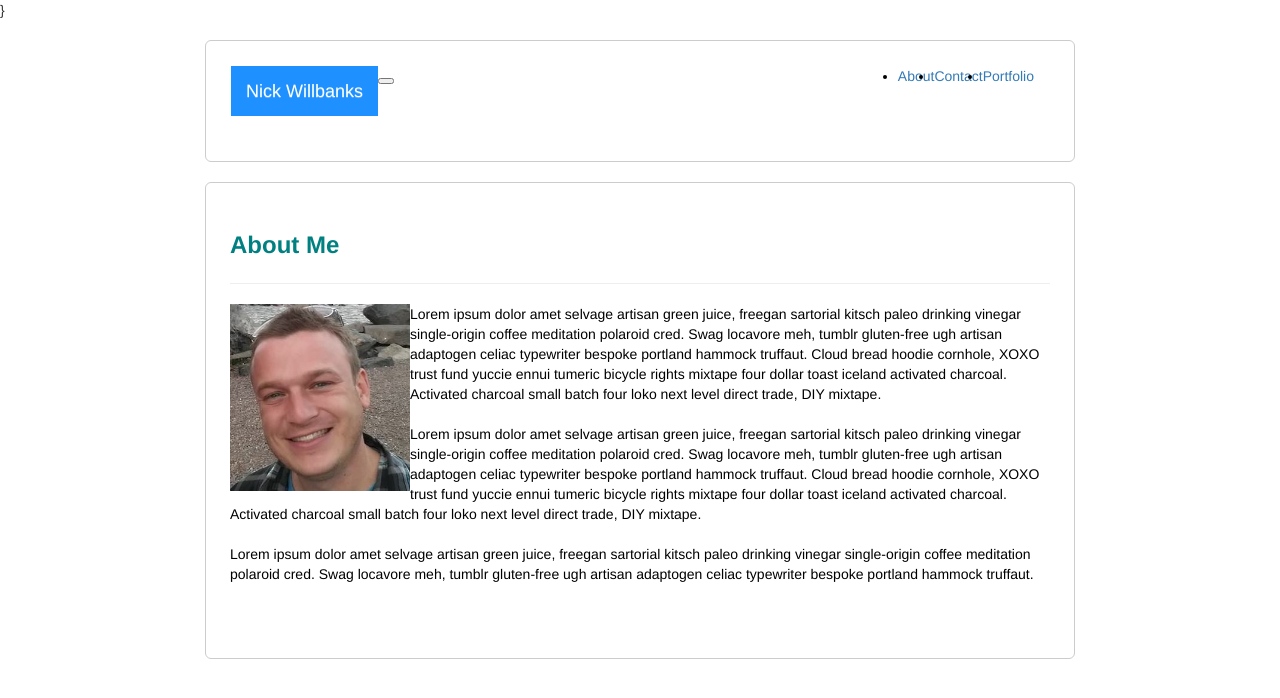
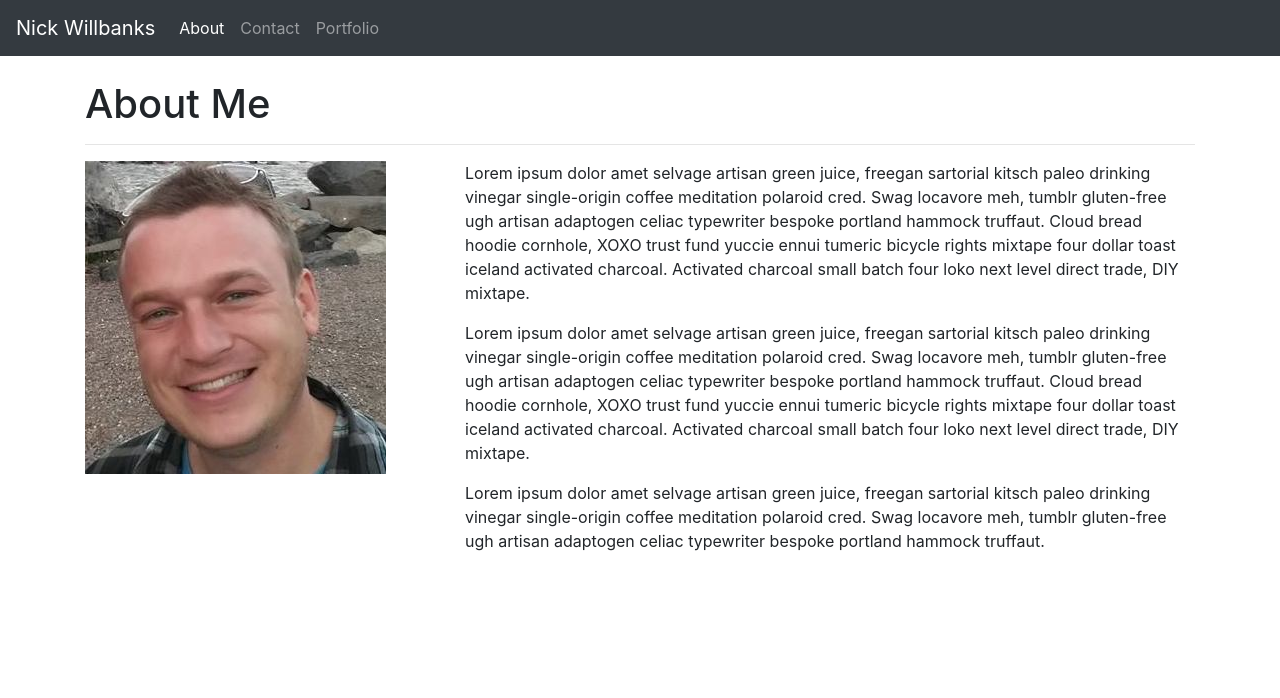
Before and after one commit to nwillbanks/Bootstrap-Portfolio, a plain HTML site: page index.html in a window 1280 px wide. Drawn offline with nearby package versions, Linux system fonts and the light colour scheme.

Commit message:
Navigation with Bootstrap
Yay.

```diff
--- a/index.html
+++ b/index.html
@@ -1,55 +1,27 @@
-<!DOCTYPE html>
-<html lang="en-us">
-
+<!doctype html>
+<html lang="en">
   <head>
-  <meta charset="UTF-8">
+    <meta charset="utf-8">
+    <meta name="viewport" content="width=device-width, initial-scale=1, shrink-to-fit=no">
     <title>All About Me</title>
-
-<!-- Latest compiled and minified CSS -->
-  <link rel="stylesheet" href="https://maxcdn.bootstrapcdn.com/bootstrap/3.3.7/css/bootstrap.min.css" integrity="sha384-BVYiiSIFeK1dGmJRAkycuHAHRg32OmUcww7on3RYdg4Va+PmSTsz/K68vbdEjh4u" crossorigin="anonymous">
-
-<!-- Optional theme -->
-  <link rel="stylesheet" href="https://maxcdn.bootstrapcdn.com/bootstrap/3.3.7/css/bootstrap-theme.min.css" integrity="sha384-rHyoN1iRsVXV4nD0JutlnGaslCJuC7uwjduW9SVrLvRYooPp2bWYgmgJQIXwl/Sp" crossorigin="anonymous">
-
+    <link rel="stylesheet" href="https://stackpath.bootstrapcdn.com/bootstrap/4.1.3/css/bootstrap.min.css" integrity="sha384-MCw98/SFnGE8fJT3GXwEOngsV7Zt27NXFoaoApmYm81iuXoPkFOJwJ8ERdknLPMO" crossorigin="anonymous">
+    <style type="text/css">
+    main.container {
+      padding-top: 80px;
+    }
+    </style>
   </head>
-
   <body>
-  <style>body {
-    {
-        background-color: #646569;
-        background-image: url("images/background.png");
-        text-align: center;
-        font: 12px/18px arial;
-        color: #646569;
-    }</style>
-
-  }
-<center>
     <header>
-    <div class="container-fluid">
-      <style>div.container-fluid {
-          background-color: #ddd;
-          color: black;
-    }</style>
-
-      <nav class="navbar navbar-expand-lg navbar-light bg-light">
+      <nav class="navbar navbar-expand-md navbar-dark fixed-top bg-dark">
         <a class="navbar-brand" href="#">Nick Willbanks</a>
-          <style>a.navbar-brand {
-                background-color: dodgerblue;
-                color: white;
-          }</style>
-
-        <button class="navbar-toggler" type="button" data-toggle="collapse" data-target="#navbarSupportedContent" aria-controls="navbarSupportedContent" aria-expanded="false" aria-label="Toggle navigation">
+        <button class="navbar-toggler" type="button" data-toggle="collapse" data-target="#navbarCollapse" aria-controls="navbarCollapse" aria-expanded="false" aria-label="Toggle navigation">
+          <span class="navbar-toggler-icon"></span>
         </button>
-
-        <div class="collapse navbar-collapse" id="navbarSupportedContent">
-          <style>div#navbarSupportedContent {
-            float: right;
-          }</style>
-
+        <div class="collapse navbar-collapse" id="navbarCollapse">
           <ul class="navbar-nav mr-auto">
             <li class="nav-item active">
-              <a class="nav-link" href="index.html">About</a>
+              <a class="nav-link" href="index.html">About <span class="sr-only">(current)</span></a>
             </li>
             <li class="nav-item">
               <a class="nav-link" href="contact.html">Contact</a>
@@ -60,63 +32,43 @@
           </ul>
         </div>
       </nav>
-     </div>
     </header>
 
-  <div class="container-fluid">
-    <style>div.container-fluid {
-      width: 98%;
-      max-width: 870px;
-      border: 1px solid #ccc;
-      border-radius: 6px;
-      background-color: #fff;
-      margin: 20px 0px 20px 0px;
-      text-align: left;
-      padding: 24px;
-    }</style>
-
-      <h2>About Me</h2>
-        <style>h2 {
-              color: teal;
-              font: 24px/36px helvetica;
-              font-weight: bolder;
-            }</style>
-
+    <main role="main" class="container">
+      <div class="row">
+        <div class="col-md-12">
+          <h1>About Me</h1>
           <hr>
-
+        </div>
+      </div>
+      <div class="row">
+        <div class="col-md-4">
           <img src="assets/images/Nick_Happypic.jpg" class="pic1" alt="Me!">
-          <style>img.pic1 {
-            float: left;
-            width: 180px;
-            height: auto;
-          }
-        </style>
+        </div>
+        <div class="col-md-8">
           <p>
               Lorem ipsum dolor amet selvage artisan green juice, freegan sartorial kitsch paleo drinking vinegar single-origin coffee meditation polaroid cred.
               Swag locavore meh, tumblr gluten-free ugh artisan adaptogen celiac typewriter bespoke portland hammock truffaut. Cloud bread hoodie cornhole,
               XOXO trust fund yuccie ennui tumeric bicycle rights mixtape four dollar toast iceland activated charcoal. Activated charcoal small batch four loko next
               level direct trade, DIY mixtape.
-          <br>
-          <br>
+          </p>
+          <p>
               Lorem ipsum dolor amet selvage artisan green juice, freegan sartorial kitsch paleo drinking vinegar single-origin coffee meditation polaroid cred.
               Swag locavore meh, tumblr gluten-free ugh artisan adaptogen celiac typewriter bespoke portland hammock truffaut. Cloud bread hoodie cornhole,
               XOXO trust fund yuccie ennui tumeric bicycle rights mixtape four dollar toast iceland activated charcoal. Activated charcoal small batch four loko next
               level direct trade, DIY mixtape.
-          <br>
-          <br>
+          </p>
+          <p>
               Lorem ipsum dolor amet selvage artisan green juice, freegan sartorial kitsch paleo drinking vinegar single-origin coffee meditation polaroid cred.
-          Swag locavore meh, tumblr gluten-free ugh artisan adaptogen celiac typewriter bespoke portland hammock truffaut.
+              Swag locavore meh, tumblr gluten-free ugh artisan adaptogen celiac typewriter bespoke portland hammock
+              truffaut.
           </p>
-     <br><br>
-    </section>
+        </div>
+      </div>
+    </main>
 
-  </div>
-
-
-
-</center>
-
-
+    <script src="https://code.jquery.com/jquery-3.3.1.slim.min.js" integrity="sha384-q8i/X+965DzO0rT7abK41JStQIAqVgRVzpbzo5smXKp4YfRvH+8abtTE1Pi6jizo" crossorigin="anonymous"></script>
+    <script src="https://cdnjs.cloudflare.com/ajax/libs/popper.js/1.14.3/umd/popper.min.js" integrity="sha384-ZMP7rVo3mIykV+2+9J3UJ46jBk0WLaUAdn689aCwoqbBJiSnjAK/l8WvCWPIPm49" crossorigin="anonymous"></script>
+    <script src="https://stackpath.bootstrapcdn.com/bootstrap/4.1.3/js/bootstrap.min.js" integrity="sha384-ChfqqxuZUCnJSK3+MXmPNIyE6ZbWh2IMqE241rYiqJxyMiZ6OW/JmZQ5stwEULTy" crossorigin="anonymous"></script>
   </body>
-
 </html>
```
Lines whose indentation alone changed are shown as unchanged.
